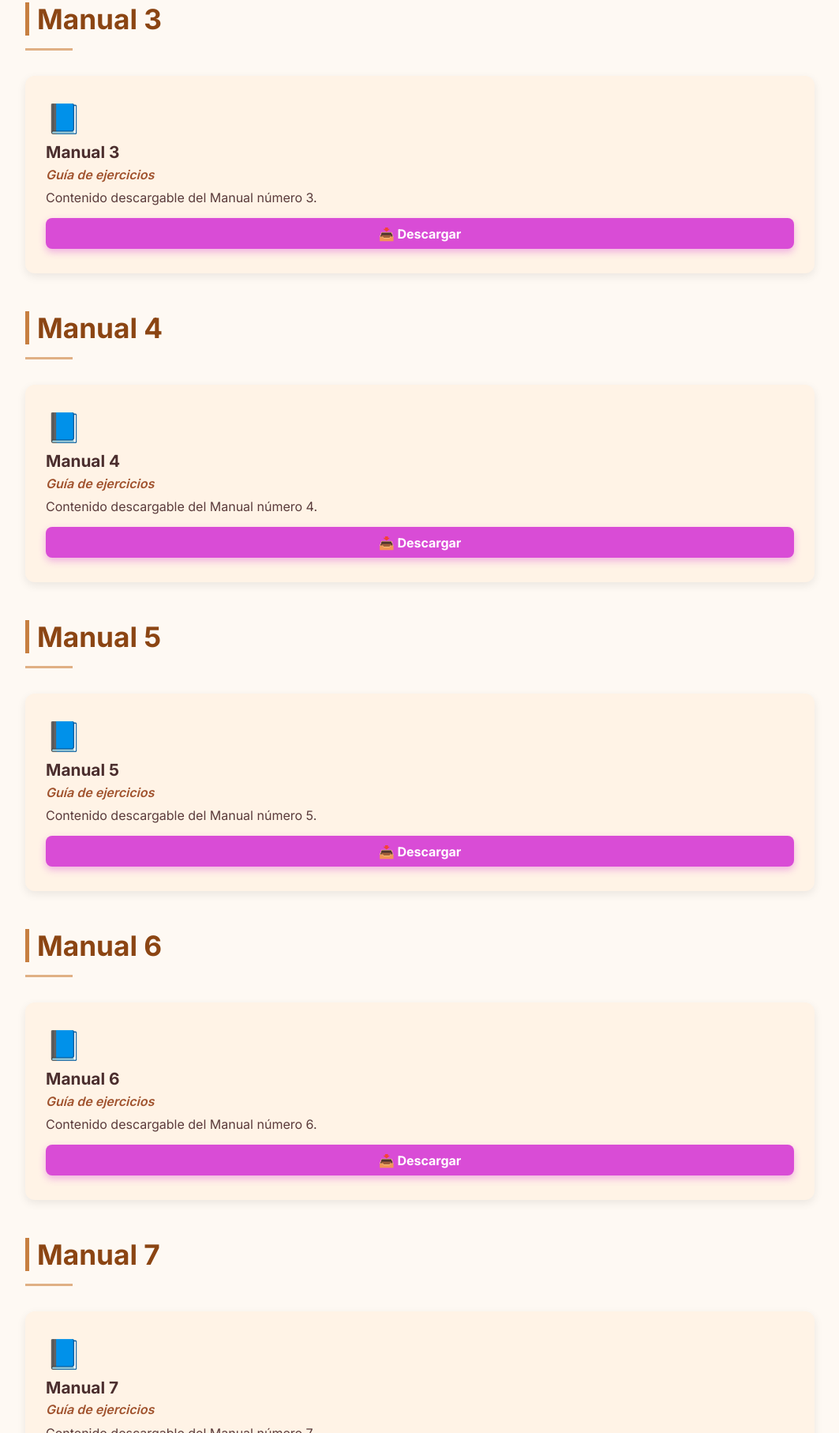
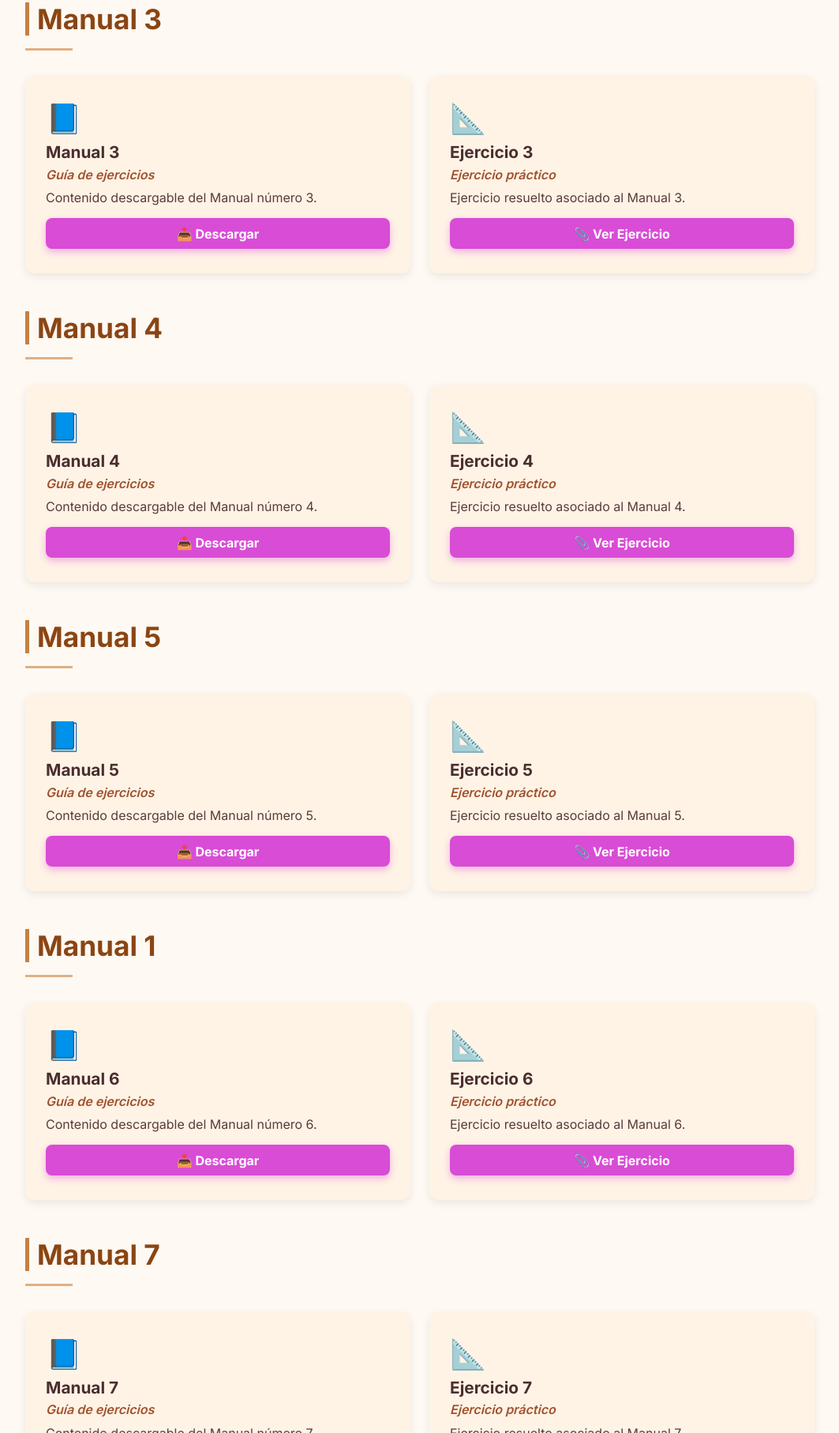
Before and after one commit to stevekcyo/trabajos.github.io, a plain HTML site: page index.html in a window 1280 px wide. Shown: the part 2678-4492 px from the top of the page at 79% size, without its empty margins (108-1171 px from the left). Drawn offline with Linux system fonts and the light colour scheme.

Commit message:
index.html

```diff
--- a/index.html
+++ b/index.html
@@ -238,6 +238,7 @@
   <h2 class="section-title">Manual 1</h2>
   <hr>
   <div class="task-list">
+    <!-- Manual -->
     <div class="task-card">
       <div class="task-icon">📘</div>
       <div class="task-title">Manual 1</div>
@@ -245,114 +246,178 @@
       <div class="task-desc">Contenido descargable del Manual número 1.</div>
       <a href="manuales/manual1.pdf" class="download-button" download>📥 Descargar</a>
     </div>
+
+    <!-- Ejercicio -->
+    <div class="task-card">
+      <div class="task-icon">📐</div>
+      <div class="task-title">Ejercicio 1</div>
+      <div class="task-type">Ejercicio práctico</div>
+      <div class="task-desc">Ejercicio resuelto asociado al Manual 1.</div>
+      <a href="ejercicios/ejercicio1.pdf" class="download-button" download>📎 Ver Ejercicio</a>
+    </div>
   </div>
 </section>
-
-<!-- Manual 2 -->
     <section class="task-group">
-  <h2 class="section-title">Manual 2</h2>
+  <h2 class="section-title">Manual 1</h2>
   <hr>
   <div class="task-list">
+    <!-- Manual -->
     <div class="task-card">
       <div class="task-icon">📘</div>
       <div class="task-title">Manual 2</div>
       <div class="task-type">Guía de ejercicios</div>
       <div class="task-desc">Contenido descargable del Manual número 2.</div>
-      <a href="manuales/manual2.pdf" class="download-button" download>📥 Descargar</a>
+      <a href="manuales/manual1.pdf" class="download-button" download>📥 Descargar</a>
+    </div>
+
+    <!-- Ejercicio -->
+    <div class="task-card">
+      <div class="task-icon">📐</div>
+      <div class="task-title">Ejercicio </div>
+      <div class="task-type">Ejercicio práctico</div>
+      <div class="task-desc">Ejercicio resuelto asociado al Manual 2.</div>
+      <a href="ejercicios/ejercicio1.pdf" class="download-button" download>📎 Ver Ejercicio</a>
     </div>
   </div>
 </section>
-
-<!-- Manual 3 -->
     <section class="task-group">
   <h2 class="section-title">Manual 3</h2>
   <hr>
   <div class="task-list">
+    <!-- Manual -->
     <div class="task-card">
       <div class="task-icon">📘</div>
       <div class="task-title">Manual 3</div>
       <div class="task-type">Guía de ejercicios</div>
       <div class="task-desc">Contenido descargable del Manual número 3.</div>
-      <a href="manuales/manual3.pdf" class="download-button" download>📥 Descargar</a>
+      <a href="manuales/manual1.pdf" class="download-button" download>📥 Descargar</a>
+    </div>
+
+    <!-- Ejercicio -->
+    <div class="task-card">
+      <div class="task-icon">📐</div>
+      <div class="task-title">Ejercicio 3</div>
+      <div class="task-type">Ejercicio práctico</div>
+      <div class="task-desc">Ejercicio resuelto asociado al Manual 3.</div>
+      <a href="ejercicios/ejercicio1.pdf" class="download-button" download>📎 Ver Ejercicio</a>
     </div>
   </div>
 </section>
-
-<!-- Manual 4 -->
     <section class="task-group">
   <h2 class="section-title">Manual 4</h2>
   <hr>
   <div class="task-list">
+    <!-- Manual -->
     <div class="task-card">
       <div class="task-icon">📘</div>
       <div class="task-title">Manual 4</div>
       <div class="task-type">Guía de ejercicios</div>
       <div class="task-desc">Contenido descargable del Manual número 4.</div>
-      <a href="manuales/manual4.pdf" class="download-button" download>📥 Descargar</a>
+      <a href="manuales/manual1.pdf" class="download-button" download>📥 Descargar</a>
+    </div>
+
+    <!-- Ejercicio -->
+    <div class="task-card">
+      <div class="task-icon">📐</div>
+      <div class="task-title">Ejercicio 4</div>
+      <div class="task-type">Ejercicio práctico</div>
+      <div class="task-desc">Ejercicio resuelto asociado al Manual 4.</div>
+      <a href="ejercicios/ejercicio1.pdf" class="download-button" download>📎 Ver Ejercicio</a>
     </div>
   </div>
 </section>
-
-<!-- Manual 5 -->
     <section class="task-group">
   <h2 class="section-title">Manual 5</h2>
   <hr>
   <div class="task-list">
+    <!-- Manual -->
     <div class="task-card">
       <div class="task-icon">📘</div>
       <div class="task-title">Manual 5</div>
       <div class="task-type">Guía de ejercicios</div>
       <div class="task-desc">Contenido descargable del Manual número 5.</div>
-      <a href="manuales/manual5.pdf" class="download-button" download>📥 Descargar</a>
+      <a href="manuales/manual1.pdf" class="download-button" download>📥 Descargar</a>
+    </div>
+
+    <!-- Ejercicio -->
+    <div class="task-card">
+      <div class="task-icon">📐</div>
+      <div class="task-title">Ejercicio 5</div>
+      <div class="task-type">Ejercicio práctico</div>
+      <div class="task-desc">Ejercicio resuelto asociado al Manual 5.</div>
+      <a href="ejercicios/ejercicio1.pdf" class="download-button" download>📎 Ver Ejercicio</a>
     </div>
   </div>
 </section>
-
-<!-- Manual 6 -->
     <section class="task-group">
-  <h2 class="section-title">Manual 6</h2>
+  <h2 class="section-title">Manual 1</h2>
   <hr>
   <div class="task-list">
+    <!-- Manual -->
     <div class="task-card">
       <div class="task-icon">📘</div>
       <div class="task-title">Manual 6</div>
       <div class="task-type">Guía de ejercicios</div>
       <div class="task-desc">Contenido descargable del Manual número 6.</div>
-      <a href="manuales/manual6.pdf" class="download-button" download>📥 Descargar</a>
+      <a href="manuales/manual1.pdf" class="download-button" download>📥 Descargar</a>
+    </div>
+
+    <!-- Ejercicio -->
+    <div class="task-card">
+      <div class="task-icon">📐</div>
+      <div class="task-title">Ejercicio 6</div>
+      <div class="task-type">Ejercicio práctico</div>
+      <div class="task-desc">Ejercicio resuelto asociado al Manual 6.</div>
+      <a href="ejercicios/ejercicio1.pdf" class="download-button" download>📎 Ver Ejercicio</a>
     </div>
   </div>
 </section>
-
-<!-- Manual 7 -->
     <section class="task-group">
   <h2 class="section-title">Manual 7</h2>
   <hr>
   <div class="task-list">
+    <!-- Manual -->
     <div class="task-card">
       <div class="task-icon">📘</div>
       <div class="task-title">Manual 7</div>
       <div class="task-type">Guía de ejercicios</div>
       <div class="task-desc">Contenido descargable del Manual número 7.</div>
-      <a href="manuales/manual7.pdf" class="download-button" download>📥 Descargar</a>
+      <a href="manuales/manual1.pdf" class="download-button" download>📥 Descargar</a>
+    </div>
+
+    <!-- Ejercicio -->
+    <div class="task-card">
+      <div class="task-icon">📐</div>
+      <div class="task-title">Ejercicio 7</div>
+      <div class="task-type">Ejercicio práctico</div>
+      <div class="task-desc">Ejercicio resuelto asociado al Manual 7.</div>
+      <a href="ejercicios/ejercicio1.pdf" class="download-button" download>📎 Ver Ejercicio</a>
     </div>
   </div>
 </section>
-
-<!-- Manual 8 -->
     <section class="task-group">
-  <h2 class="section-title">Manual 8</h2>
+  <h2 class="section-title">Manual 1</h2>
   <hr>
   <div class="task-list">
+    <!-- Manual -->
     <div class="task-card">
       <div class="task-icon">📘</div>
       <div class="task-title">Manual 8</div>
       <div class="task-type">Guía de ejercicios</div>
       <div class="task-desc">Contenido descargable del Manual número 8.</div>
-      <a href="manuales/manual8.pdf" class="download-button" download>📥 Descargar</a>
+      <a href="manuales/manual1.pdf" class="download-button" download>📥 Descargar</a>
+    </div>
+
+    <!-- Ejercicio -->
+    <div class="task-card">
+      <div class="task-icon">📐</div>
+      <div class="task-title">Ejercicio 8</div>
+      <div class="task-type">Ejercicio práctico</div>
+      <div class="task-desc">Ejercicio resuelto asociado al Manual 8.</div>
+      <a href="ejercicios/ejercicio1.pdf" class="download-button" download>📎 Ver Ejercicio</a>
     </div>
   </div>
 </section>
-
     <div class="external-link">
       <a href="https://azure.microsoft.com/" target="_blank" rel="noopener noreferrer">Visitar Microsoft Azure</a>
     </div>
```
Lines whose indentation alone changed are shown as unchanged.
